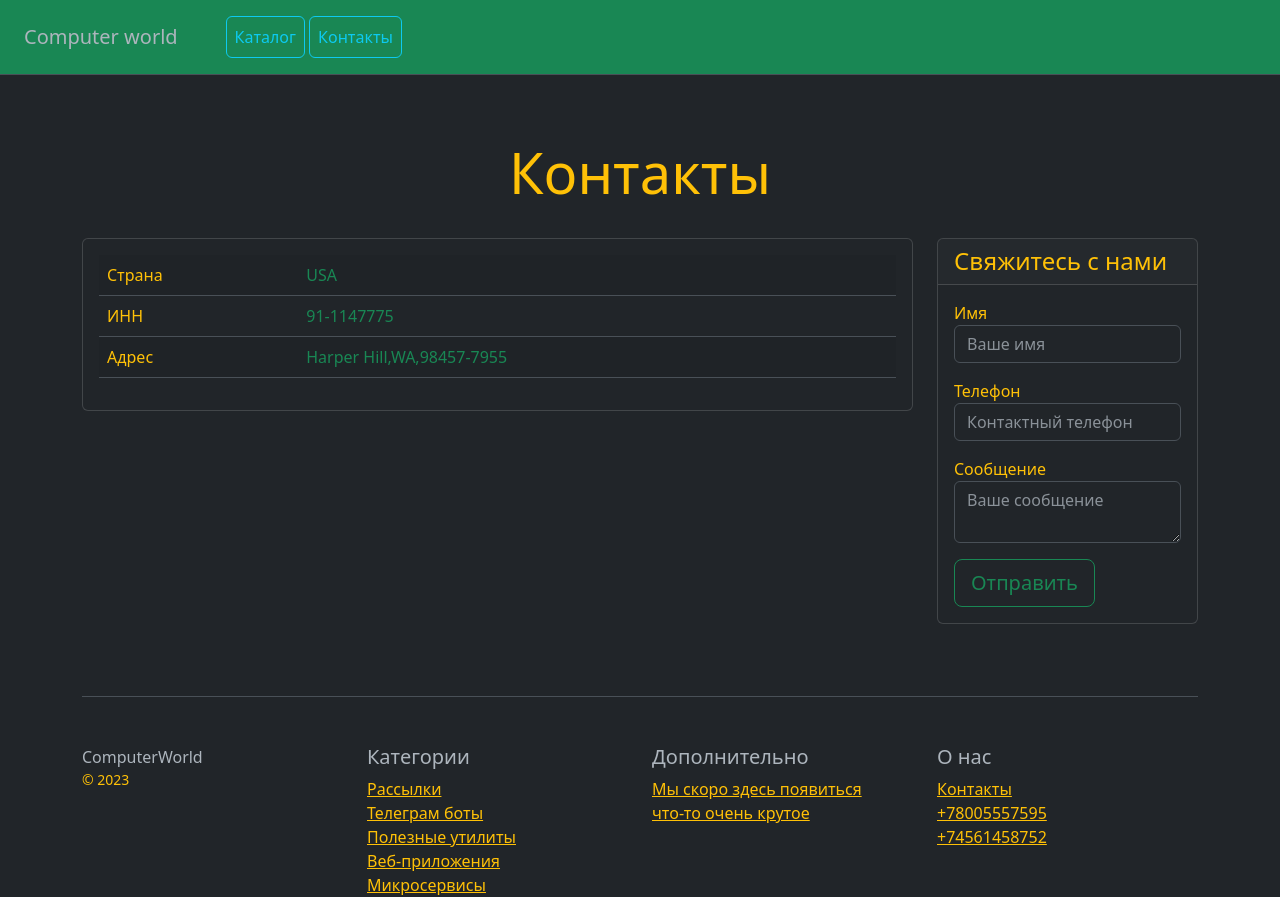
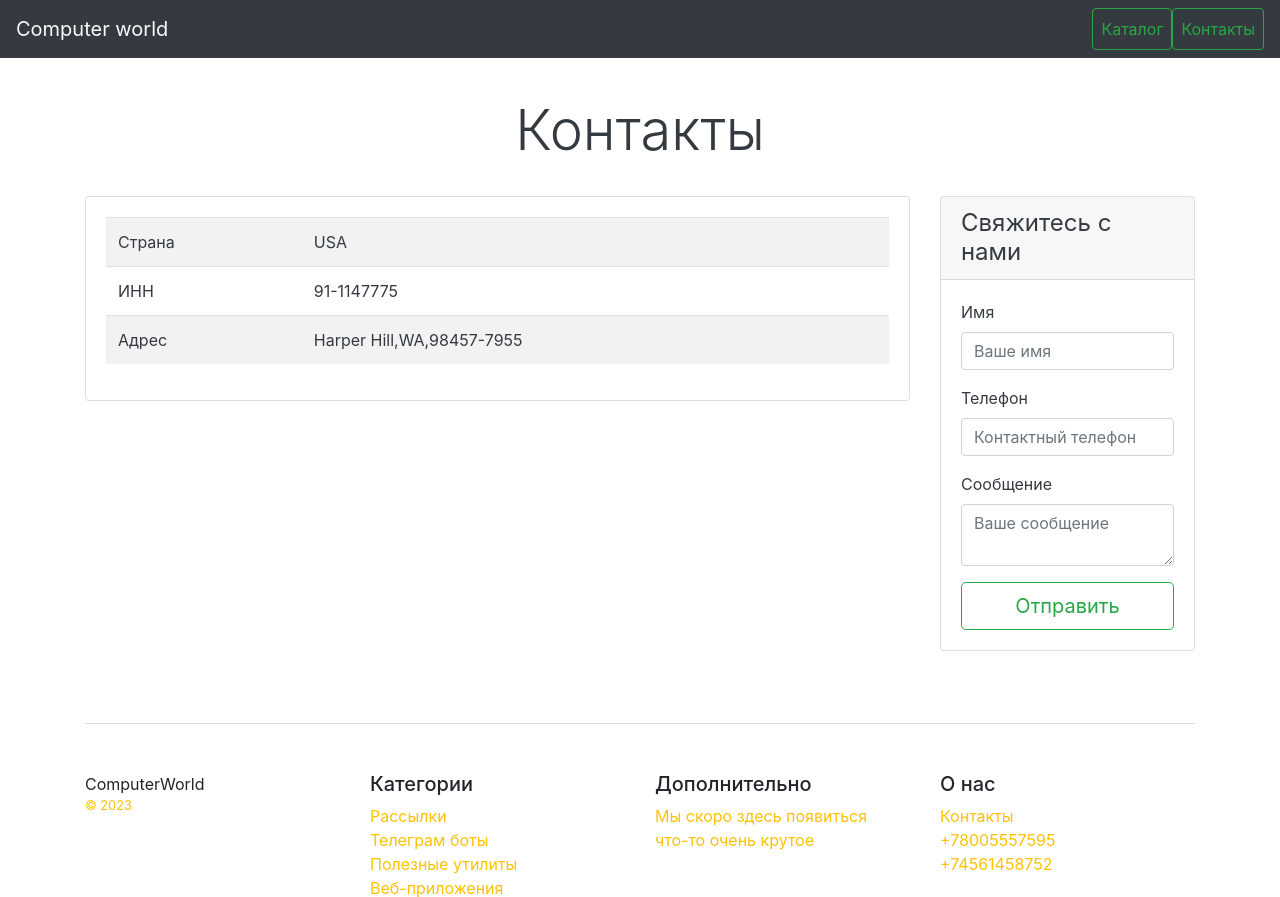
Before and after one commit to playginger/homework19.2, a Django app: page /contacts/ in a window 1280 px wide. Shown: the top 897 px of the page. Run offline with Django 4.2, Linux system fonts and the light colour scheme; parts of the project's set-up code (start-up, migrations or seed data) failed here and were passed over; some libraries are stand-ins or nearby versions.

Commit message:
Домашка 20.2

```diff
--- a/catalog/models.py
+++ b/catalog/models.py
@@ -23,6 +23,7 @@
     img = models.ImageField( verbose_name='превью', **NULLABLE)
     category = models.ForeignKey('Category', on_delete=models.CASCADE)
     product_prise = models.IntegerField(default=0, verbose_name='наименование')
+    product_prise_name = models.CharField(max_length=100, verbose_name='наименование')
     product_date = models.DateTimeField(auto_now_add=True)
     product_last = models.DateTimeField(auto_now=True)
 
--- a/catalog/templates/catalog/base.html
+++ b/catalog/templates/catalog/base.html
@@ -45,7 +45,7 @@
         </ul>
         <form class="form-inline my-2 my-lg-0">
             <input class="form-control mr-sm-2" type="text" placeholder="Search" aria-label="Search">
-            <button class="btn btn-outline-success my-2 my-sm-0" type="submit">Search</button>
+            <button class="btn btn-outline-success my-2 my-sm-0" type="submit">Поиск</button>
         </form>
     </div>
 </nav>
@@ -59,7 +59,7 @@
             <p>Добро пожаловать!
                 Это магазин современных решений в мире персональных компьютеров и комплектующих Computer world.
             </p>
-            <p><a class="btn btn-secondary btn-lg" href="{% url 'catalog:contacts' %}" role="button">Информация
+            <p><a class="btn btn-secondary btn-lg" href="{% url 'catalog:contacts' %}" role="button">Информация о нас!
                 &raquo;</a></p>
         </div>
     </div>
--- a/catalog/templates/catalog/contacts.html
+++ b/catalog/templates/catalog/contacts.html
@@ -1,22 +1,24 @@
+{% load static %}
 <!doctype html>
 <html lang="en" data-bs-theme="dark">
 <head>
     <meta charset="utf-8">
     <meta name="viewport" content="width=device-width, initial-scale=1">
     <title>Computer world</title>
-    <link href="https://cdn.jsdelivr.net/npm/bootstrap@5.3.0/dist/css/bootstrap.min.css" rel="stylesheet"
-          integrity="sha384-9ndCyUaIbzAi2FUVXJi0CjmCapSmO7SnpJef0486qhLnuZ2cdeRhO02iuK6FUUVM" crossorigin="anonymous">
+    <link href="{% static 'css/jumbotron.css' %}" rel="stylesheet">
+    <link href="{% static 'css/bootstrap.min.css' %}" rel="stylesheet">
+
 </head>
 <body>
 <div class="d-flex flex-column flex-md-row align-items-center p-3 px-md-4 mb-3 bg-success border-bottom box-shadow">
-    <h5 class="my-0 mr-md-auto font-weight-normal">Computer world</h5>
-    <nav class="ms-5">
-        <a class="p-2 btn btn-outline-info" href="/">Каталог</a>
-        <a class="p-2 btn btn-outline-info" href="/contacts/">Контакты</a>
+    <nav class="navbar navbar-expand-md navbar-dark fixed-top bg-dark">
+        <h5 class="my-0 mr-md-auto font-weight-normal text-light">Computer world</h5>
+        <a class="p-2 btn btn-outline-success" href="/">Каталог</a>
+        <a class="p-2 btn btn-outline-success" href="/contacts/">Контакты</a>
     </nav>
 </div>
 
-<div class="pricing-header px-3 py-3 pt-md-5 pb-md-4 mx-auto text-center text-warning">
+<div class="pricing-header px-3 py-3 pt-md-5 pb-md-4 mx-auto text-center text-dark">
     <h1 class="display-4">Контакты</h1>
 </div>
 
@@ -27,23 +29,23 @@
                 <div class="card-body">
                     <table class="table table-striped">
                         <tr>
-                            <td class="w-25 text-warning">Страна</td>
-                            <td class="text-success">USA</td>
+                            <td class="w-25 text-dark">Страна</td>
+                            <td class="text-dark">USA</td>
                         </tr>
                         <tr>
-                            <td class="w-25 text-warning">ИНН</td>
-                            <td class="text-success">91-1147775</td>
+                            <td class="w-25 text-dark">ИНН</td>
+                            <td class="text-dark">91-1147775</td>
                         </tr>
                         <tr>
-                            <td class="w-25 text-warning">Адрес</td>
-                            <td class="text-success"> Harper Hill,WA,98457-7955</td>
+                            <td class="w-25 text-dark">Адрес</td>
+                            <td class="text-dark"> Harper Hill,WA,98457-7955</td>
                         </tr>
                     </table>
                 </div>
             </div>
         </div>
         <div class="col-lg-3 col-md-6 col-sm-12">
-            <div class="card mb-4 box-shadow text-warning">
+            <div class="card mb-4 box-shadow text-dark">
                 <div class="card-header">
                     <h4 class="my-0 font-weight-normal">Свяжитесь с нами</h4>
                 </div>
--- a/catalog/templates/catalog/home.html
+++ b/catalog/templates/catalog/home.html
@@ -1,11 +1,13 @@
+{% load static %}
 <!doctype html>
 <html lang="en" data-bs-theme="dark">
 <head>
     <meta charset="utf-8">
     <meta name="viewport" content="width=device-width, initial-scale=1">
     <title>Computer world</title>
-    <link href="https://cdn.jsdelivr.net/npm/bootstrap@5.3.0/dist/css/bootstrap.min.css" rel="stylesheet"
-          integrity="sha384-9ndCyUaIbzAi2FUVXJi0CjmCapSmO7SnpJef0486qhLnuZ2cdeRhO02iuK6FUUVM" crossorigin="anonymous">
+    <link href="{% static 'css/jumbotron.css' %}" rel="stylesheet">
+    <link href="{% static 'css/bootstrap.min.css' %}" rel="stylesheet">
+
 </head>
 <body>
 <div class="d-flex flex-column flex-md-row align-items-center p-3 px-md-4 mb-3 bg-success border-bottom box-shadow">
--- a/config/settings.py
+++ b/config/settings.py
@@ -80,7 +80,7 @@
 
 DATABASES = {
     'default': {
-        'ENGINE': 'django.db.backends.sqlite3',
+        'ENGINE': 'django.db.backends.postgresql',
         'NAME': 'homework20', # Название БД
         'USER': 'postgres', # Пользователь для подключения
         'PASSWORD': '135790eeg',
```
Also changed, not shown: catalog/management/commands/fill.py (+5 -5 lines), catalog/templates/catalog/product.html (+12 -15 lines), catalog/templatetags/my_tags.py (+7 -1 lines), catalog/migrations/0005_product_product_prise_name.py (added), catalog/templates/catalog/Comp.jpg (deleted), media/klava_QF3VNhg.jpg (added).
